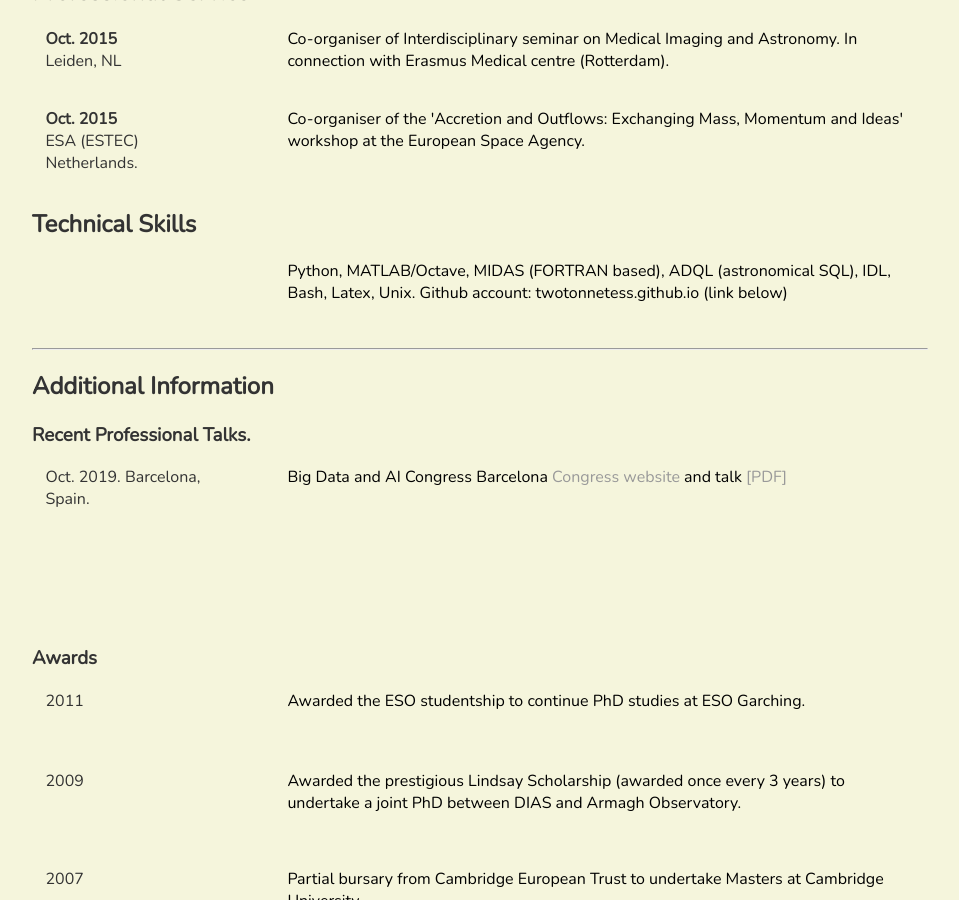
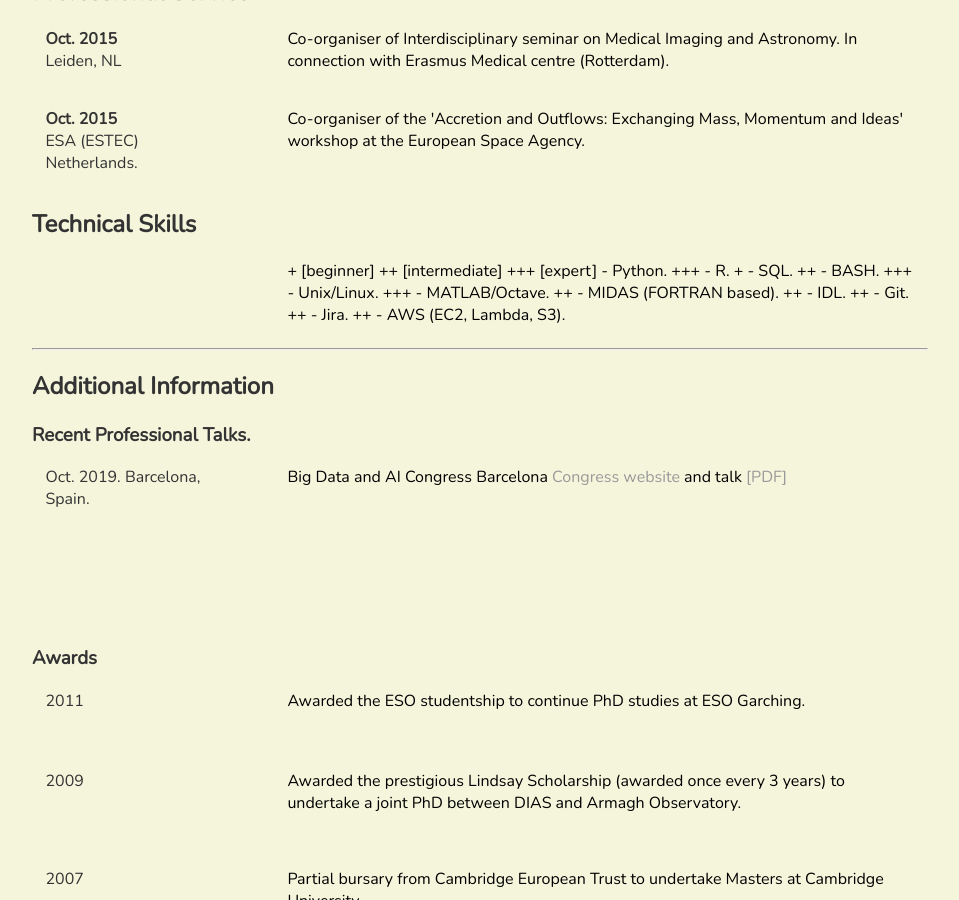
Before and after one commit to twotonnetess/twotonnetess.github.io, a Jekyll site: the page built from cv/index.html, in a window 1280 px wide and 900 px high, scrolled down 2787 px. Shown: the whole window, without its empty margins (160-1119 px from the left). Built offline with Jekyll 4.4.1, drawn with Linux system fonts in a browser that asks for light colours.

Commit message:
Update index.html
Update to technical skills.

```diff
--- a/cv/index.html
+++ b/cv/index.html
@@ -305,8 +305,19 @@ Skills:  Algorithm implementation and development.
    <place>
 
    </place> <place_details>
-    Python, MATLAB/Octave, MIDAS (FORTRAN based), ADQL (astronomical SQL), IDL, Bash, Latex, Unix.
-    Github account: twotonnetess.github.io (link below)
++  [beginner]   ++  [intermediate]   +++ [expert]
+   - Python. +++
+   - R. +
+   - SQL. ++
+   - BASH. +++
+   - Unix/Linux. +++
+   - MATLAB/Octave.  ++
+   - MIDAS (FORTRAN based). ++
+   - IDL. ++
+   - Git. ++
+   - Jira. ++
+   - AWS (EC2, Lambda, S3).
+
    </place_details>
 </div>
 
```
